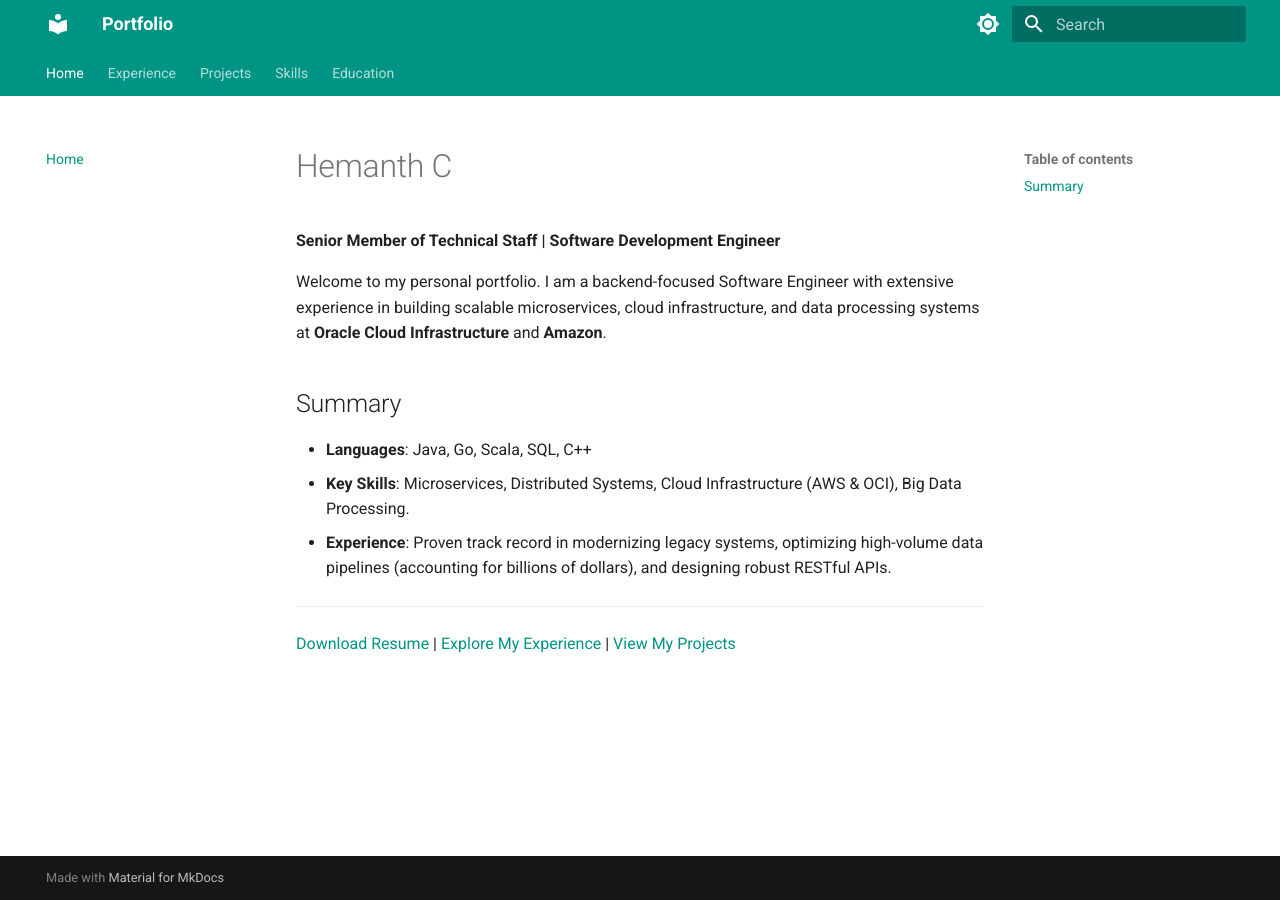
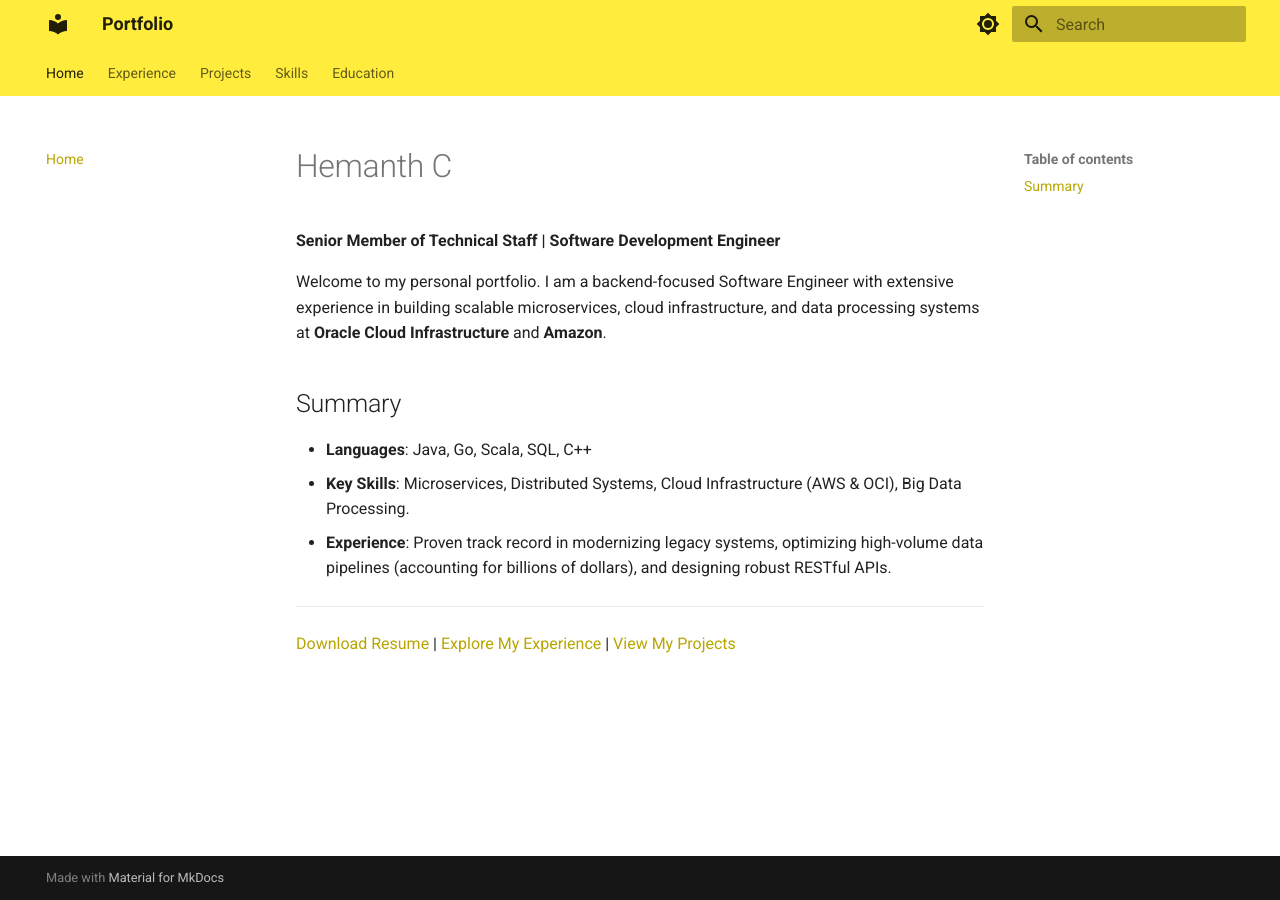
Before and after one commit to HemanthVenki910/Personal-website, an MkDocs documentation site: the page built from docs/index.md, in a window 1280 px wide. Built offline with MkDocs 1.6.1 and Material for MkDocs 9.7.7, drawn with Linux system fonts in a browser that asks for light colours.

```diff
--- a/mkdocs.yml
+++ b/mkdocs.yml
@@ -12,7 +12,7 @@
   palette:
     # Scheme 1: Default to Light Mode
     - scheme: default
-      primary: teal
+      primary: yellow
       accent: purple
       toggle:
         icon: material/brightness-7
@@ -20,7 +20,7 @@
 
     # Scheme 2: Dark Mode
     - scheme: slate
-      primary: teal
+      primary: yellow
       accent: purple
       toggle:
         icon: material/brightness-4
```
